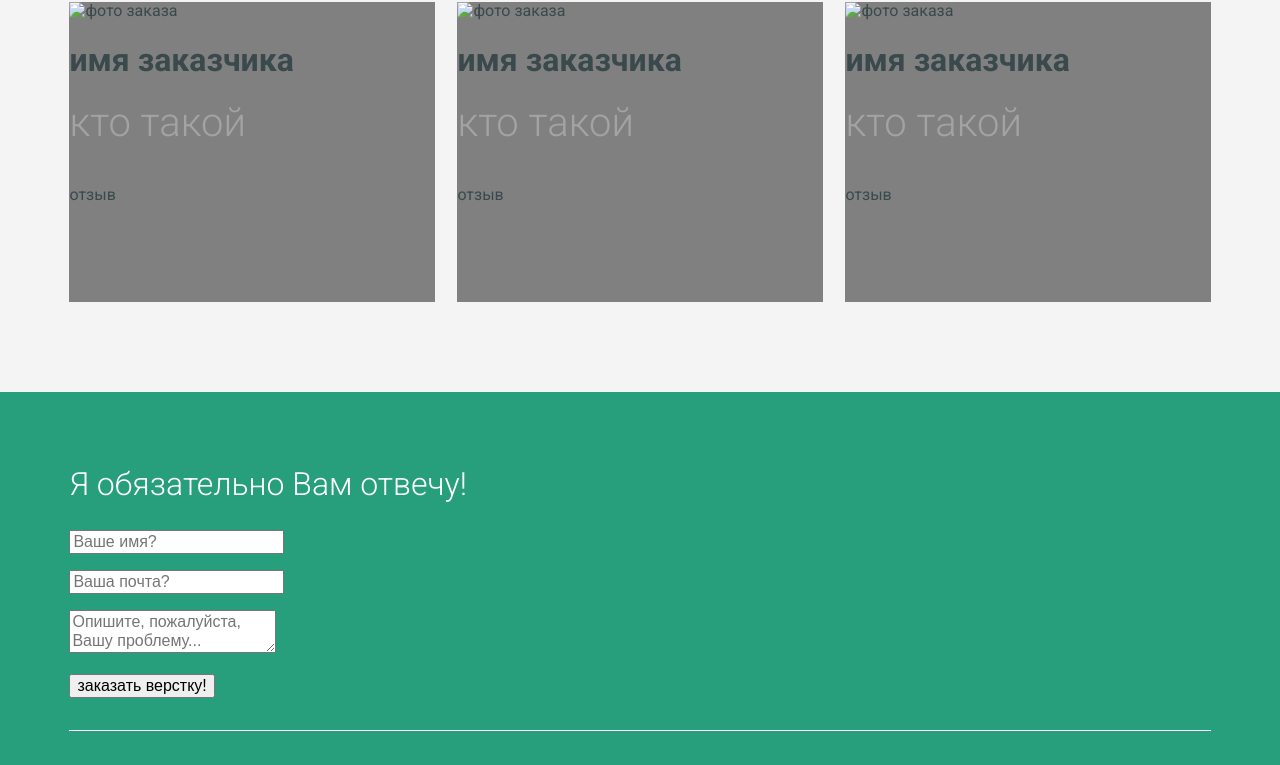
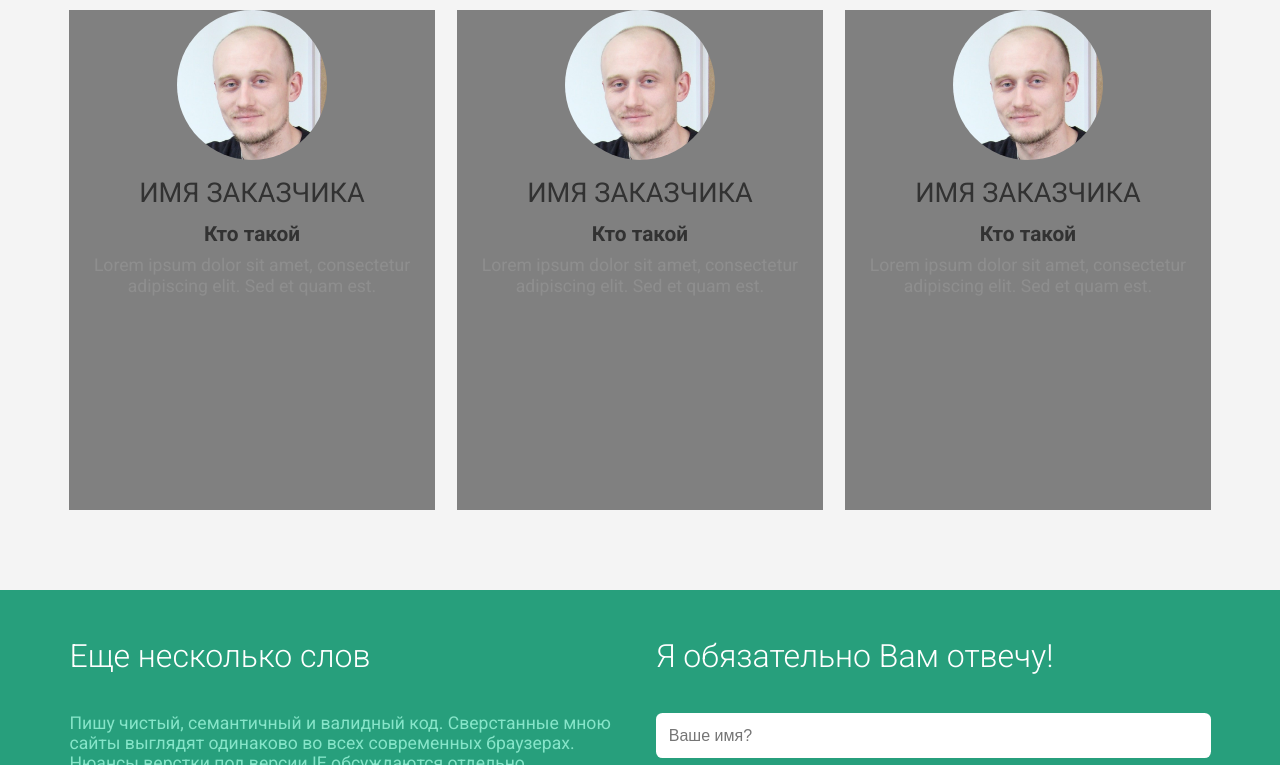
Before and after one commit to zukaaman/zukaaman.github.io, a plain HTML site: page index.html in a window 1280 px wide. Shown: the part 1532-2297 px from the top of the page. Drawn offline with Linux system fonts and the light colour scheme.

Commit message:
inputs + texts + small fixes

```diff
--- a/css/style.css
+++ b/css/style.css
@@ -80,18 +80,19 @@ input[type="checkbox"].visually-hidden {
 
 .first-wrapper {
   display: flex;
-  justify-content: space-between;
-  flex-wrap: wrap;
   margin-bottom: 5em;
 }
 
-.about {
+.greeting {
+  box-sizing: border-box;
+
   width: 50%;
+  margin-right: 2em;
 
   text-align: center;
 }
 
-.about h3 {
+.greeting h3 {
   margin: 0;
   margin-top: 2em;
 
@@ -100,7 +101,7 @@ input[type="checkbox"].visually-hidden {
   color: #575757;
 }
 
-.about p {
+.greeting p {
   margin: 0;
   padding-top: 0.5em;
 
@@ -110,6 +111,8 @@ input[type="checkbox"].visually-hidden {
 }
 
 .my-foto {
+  box-sizing: border-box;
+
   width: 50%;
 
   text-align: center;
@@ -149,7 +152,7 @@ input[type="checkbox"].visually-hidden {
   width: 32%;
   height:300px;
   margin-right: 2%;
-  margin-bottom: 20px;
+  margin-bottom: 1.5em;
 
   background-color: grey;
 }
@@ -186,15 +189,46 @@ input[type="checkbox"].visually-hidden {
 
 .reviews-list li {
   width: 32%;
-  height:300px;
+  height:500px;
   margin-right: 2%;
-  margin-bottom: 10px;
 
   background-color: grey;
 }
 
 .reviews-list li:nth-child(3n) {
   margin-right: 0;
+}
+
+.reviews-list article {
+  text-align: center;
+}
+
+.reviews-list img {
+  border-radius: 50%;
+}
+
+.reviews-list h1 {
+  margin: 0.5em 0;
+
+  font-size: 1.7em;
+  font-weight: 400;
+  color: #323232;
+
+  text-transform: uppercase;
+}
+
+.reviews-list h2 {
+  margin: 0;
+
+  font-size: 1.3em;
+  font-weight: 700;
+  color: #323232;
+}
+
+.reviews-list p {
+  margin: 0.5em 0;
+  font-size: 1.1em;
+  color: #8e8e8e;
 }
 
 .main-footer {
@@ -206,18 +240,100 @@ input[type="checkbox"].visually-hidden {
 }
 
 .footer-top {
+  display: flex;
   margin-bottom: 2em;
 }
 
-.footer-top h2 {
+.footer-top h2,
+.footer-top h3 {
+  margin: 0;
+  margin-bottom:  1.2em;
+
   font-size: 2em;
   font-weight: 300;
   color: #ffffff;
 }
 
+.about {
+  box-sizing: border-box;
+  position: relative;
+
+  width: 50%;
+  margin-right: 2em;
+}
+
+.about p {
+  margin: 0;
+  margin-bottom: 0.8em;
+
+  font-size: 1.1em;
+  color: #86e5c9;
+}
+
 .form {
-  text-align: center;
+  box-sizing: border-box;
+
+  width: 50%;
 }
+
+.main-form input,
+.main-form textarea {
+  box-sizing: border-box;
+
+  padding: 0.8em;
+  margin-bottom: 0.8em;
+  width: 100%;
+  border: none;
+  border-radius: 0.4em;
+
+  font-size: 1em;
+  line-height: 1.2em;
+  color: #a3a3a3;
+}
+
+.main-form input:hover,
+.main-form input:focus,
+.main-form textarea:hover,
+.main-form textarea:focus {
+  box-shadow: inset 0 0 0 0.1em #1f6551;
+  outline: none;
+}
+
+.main-form p {
+  margin: 0;
+}
+
+.main-form .button {
+  float: right;
+
+  display: block;
+  padding: 0.4em 1em;
+  border: none;
+  border-radius: 0.4em;
+
+  font-size: 1.2em;
+  font-weight: 700;
+  color: #ffffff;
+  text-transform: uppercase;
+
+  background-color: #1f6551;
+}
+
+.main-form .button:hover,
+.main-form .button:focus {
+  color: #1f6551;
+
+  background-color: #86e5c9;
+  outline: none;
+}
+
+:focus::-webkit-input-placeholder {  color: transparent;}
+
+:focus::-moz-placeholder          {  color: transparent;}
+
+:focus:-moz-placeholder           {  color: transparent;}
+
+:focus:-ms-input-placeholder      {  color: transparent;}
 
 .footer-bottom {
   display: flex;
--- a/index.html
+++ b/index.html
@@ -28,7 +28,7 @@
 
       <div class="first-wrapper">
 
-        <section class="about">
+        <section class="greeting">
           <h2 class="visually-hidden">Обо мне</h2>
 
           <h3>Привет, меня зовут Константин и я верстаю сайты</h3>
@@ -61,26 +61,26 @@
         <ul class="reviews-list">
           <li>
             <article>
-              <img src="" alt="фото заказа">
+              <img src="img/foto.jpg" width="150" height="150" alt="фото заказа">
               <h1>имя заказчика</h1>
-              <h2>кто такой</h2>
-              <p>отзыв</p>
+              <h2>Кто такой</h2>
+              <p>Lorem ipsum dolor sit amet, consectetur adipiscing elit. Sed et quam est.</p>
             </article>
           </li>
           <li>
             <article>
-              <img src="" alt="фото заказа">
+              <img src="img/foto.jpg" width="150" height="150" alt="фото заказа">
               <h1>имя заказчика</h1>
-              <h2>кто такой</h2>
-              <p>отзыв</p>
+              <h2>Кто такой</h2>
+              <p>Lorem ipsum dolor sit amet, consectetur adipiscing elit. Sed et quam est.</p>
             </article>
           </li>
           <li>
             <article>
-              <img src="" alt="фото заказа">
+              <img src="img/foto.jpg" width="150" height="150" alt="фото заказа">
               <h1>имя заказчика</h1>
-              <h2>кто такой</h2>
-              <p>отзыв</p>
+              <h2>Кто такой</h2>
+              <p>Lorem ipsum dolor sit amet, consectetur adipiscing elit. Sed et quam est.</p>
             </article>
           </li>
         </ul>
@@ -92,22 +92,36 @@
     <footer class="main-footer" id="contacts">
       <div class="container">
         <div class="footer-top">
-          <h2>Я обязательно Вам отвечу!</h2>
+
+          <section class="about">
+            <h2>Еще несколько слов</h2>
+
+            <p>Пишу чистый, семантичный и валидный код. Сверстанные мною сайты выглядят одинаково во всех современных браузерах. Нюансы верстки под версии IE обсуждаются отдельно.</p>
+
+            <p>Для связи со мной Вы можете использовать социальные сети, либо воспользоваться специальной формой для связи.</p>
+          </section>
+
+          <section class="form">
+            <h2 class="visually-hidden">Форма для связи со мной</h2>
+
+            <h3>Я обязательно Вам отвечу!</h3>
             <form class="main-form">
               <p>
                 <label class="visually-hidden" for="name">Ваше имя?</label>
-              <input type="text" name="name" placeholder="Ваше имя?">
+                <input type="text" name="name" placeholder="Ваше имя?" required>
               </p>
               <p>
                 <label class="visually-hidden" for="email">Ваша почта?</label>
-              <input id="email" type="email" name="email" placeholder="Ваша почта?">
+                <input id="email" type="email" name="email" placeholder="Ваша почта?" required>
               </p>
               <p>
                 <label class="visually-hidden" for="text">Ваша проблема</label>
-              <textarea id="text" name="text" placeholder="Опишите, пожалуйста, Вашу проблему..."></textarea>
+                <textarea id="text" name="text" rows="4" placeholder="Опишите, пожалуйста, Вашу проблему..." required></textarea>
               </p>
-            <button class="button">заказать верстку!</button>
+              <button class="button" type="submit">Отправить</button>
             </form>
+          </section>
+
         </div>
 
         <div class="footer-bottom">
```
Also changed, not shown: blog.html (+20 -8 lines). Lines whose indentation alone changed are shown as unchanged.
